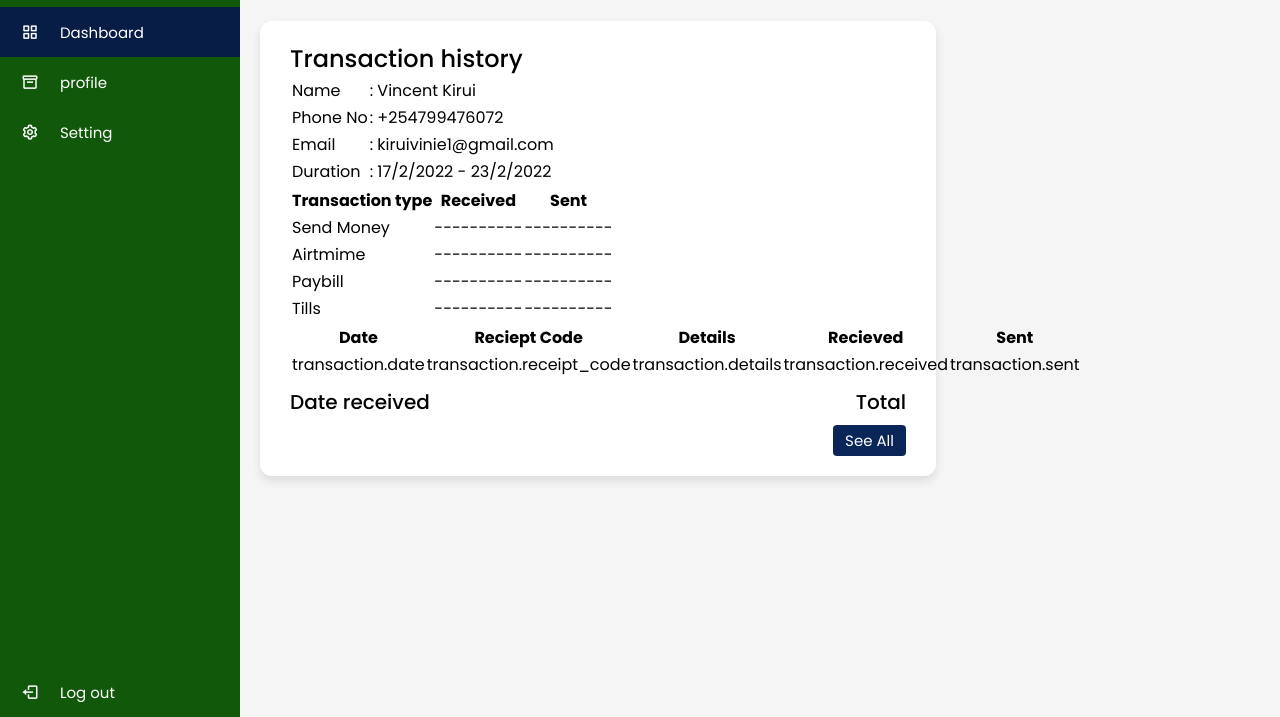
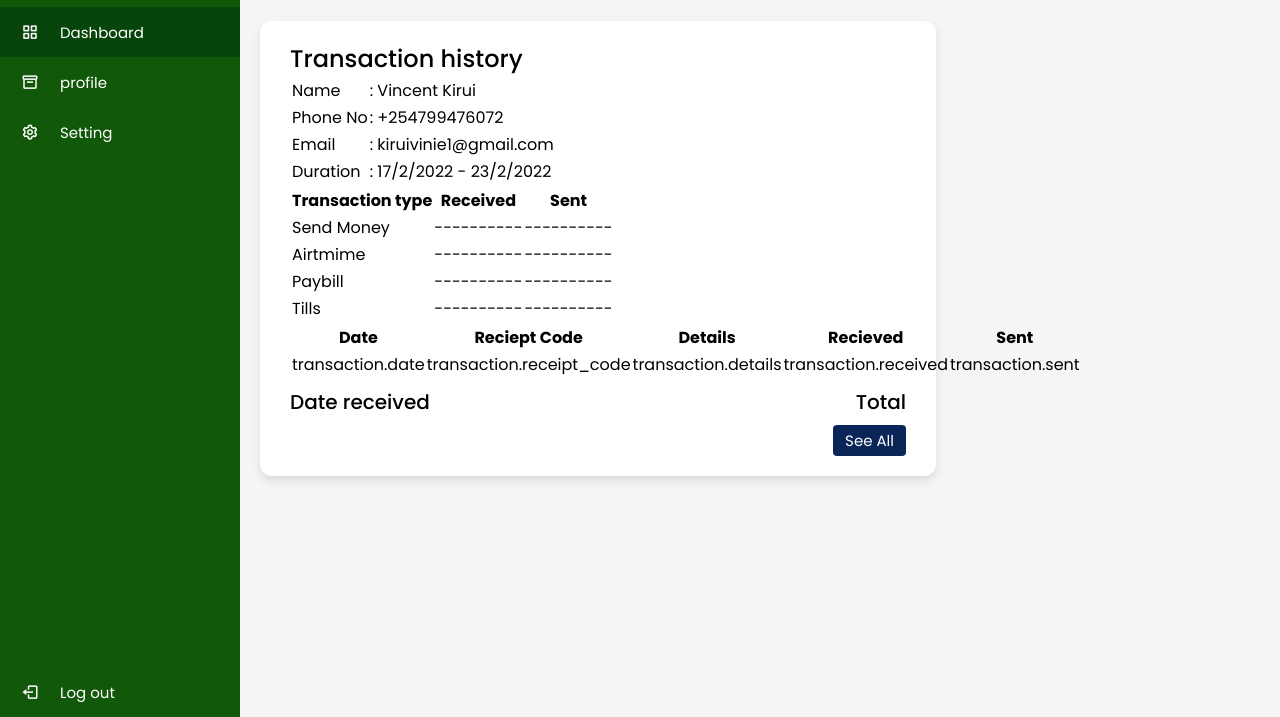
Before and after one commit to Kipngetich98/userportal, a plain HTML site: page index.html in a window 1280 px wide. Shown: the part 83-800 px from the top of the page. Drawn offline with nearby package versions, Linux system fonts and the light colour scheme.

Commit message:
Update style.css

```diff
--- a/style.css
+++ b/style.css
@@ -51,10 +51,10 @@
   transition: all 0.4s ease;
 }
 .sidebar .nav-links li a.active {
-  background: #081d45;
+  background: #08450b;
 }
 .sidebar .nav-links li a:hover {
-  background: #081d45;
+  background: #084510;
 }
 .sidebar .nav-links li i {
   min-width: 60px;
```
